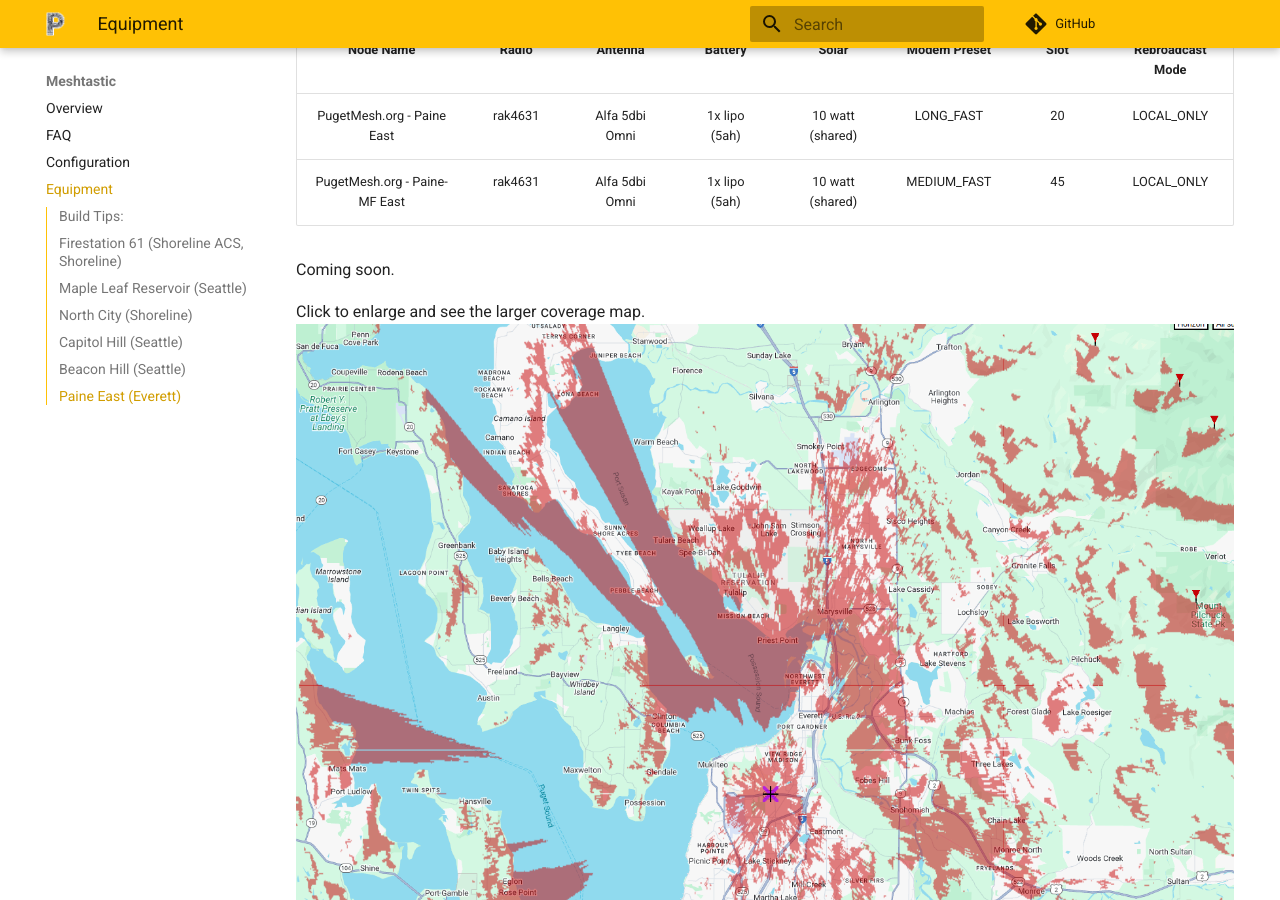
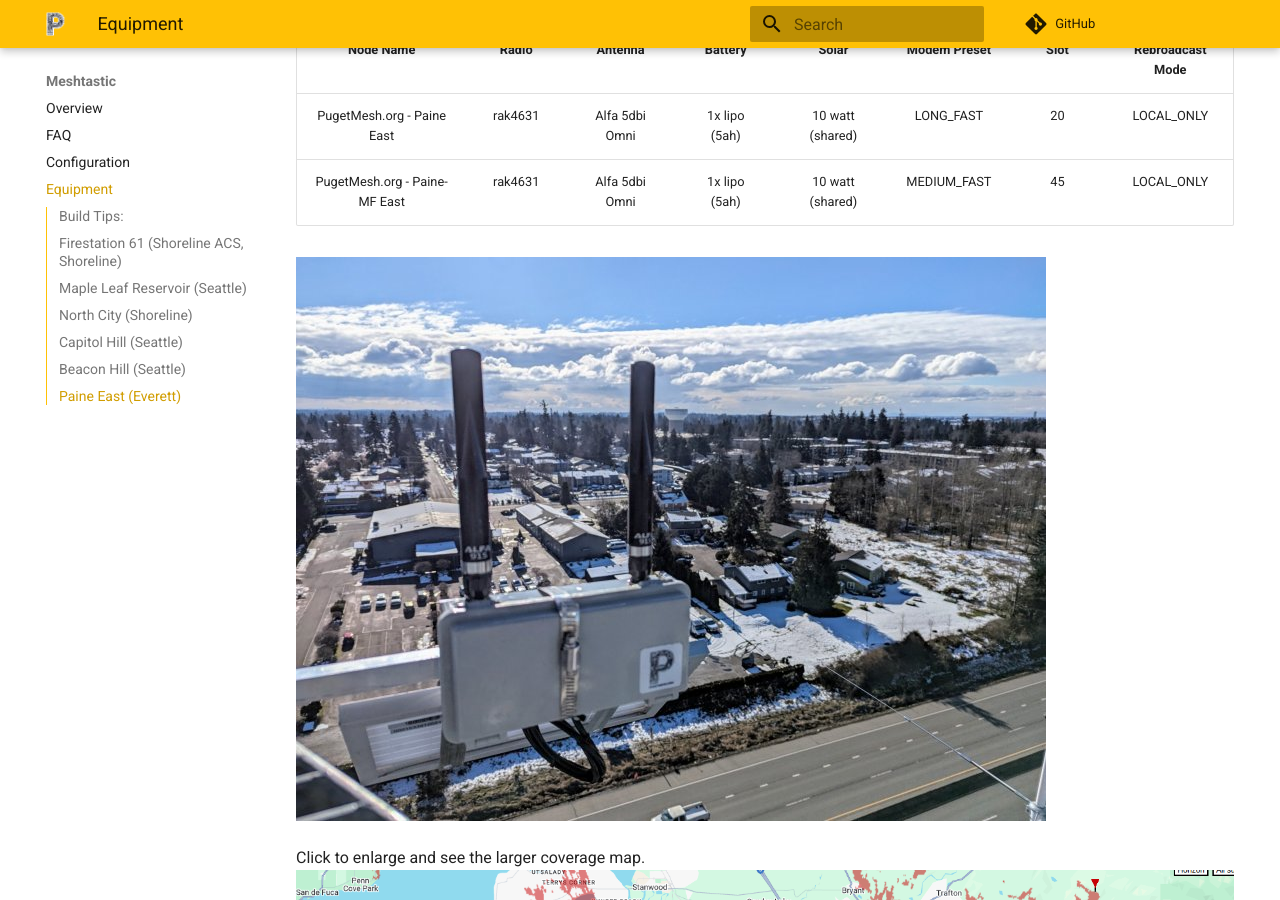
Before and after one commit to pugetmesh/pugetmesh.github.io, an MkDocs documentation site: the page built from docs/meshtastic/equipment.md, in a window 1280 px wide and 900 px high, scrolled down 9145 px. Built offline with MkDocs 1.6.1 and Material for MkDocs 9.7.7, drawn with Linux system fonts in a browser that asks for light colours; comment, search, counter and statistics services are not loaded.

Commit message:
Add Paine East photo

```diff
--- a/docs/meshtastic/equipment.md
+++ b/docs/meshtastic/equipment.md
@@ -85,7 +85,7 @@
 PugetMesh.org - Paine East | rak4631 | Alfa 5dbi Omni | 1x lipo (5ah) | 10 watt (shared) | LONG_FAST | 20 | LOCAL_ONLY
 PugetMesh.org - Paine-MF East| rak4631 | Alfa 5dbi Omni | 1x lipo (5ah) | 10 watt (shared) | MEDIUM_FAST | 45 | LOCAL_ONLY
 
-Coming soon.
+![Paine East Node](/media/PugetMesh_PaineEast.jpg)
 
 Click to enlarge and see the larger coverage map.
 [![Capitol Hill  Coverage Map](/media/PaineEast_sml.png)](https://www.heywhatsthat.com/?view=QAXF4HU7)
```
